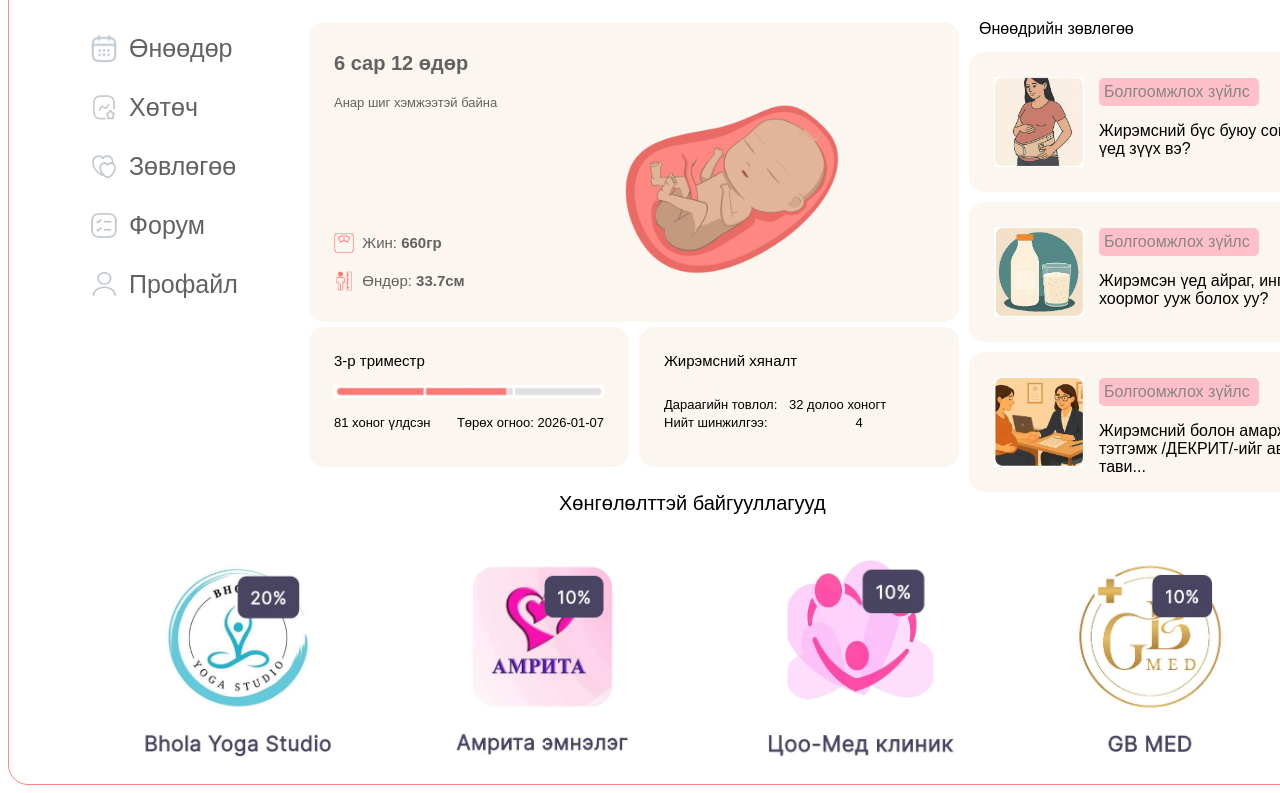
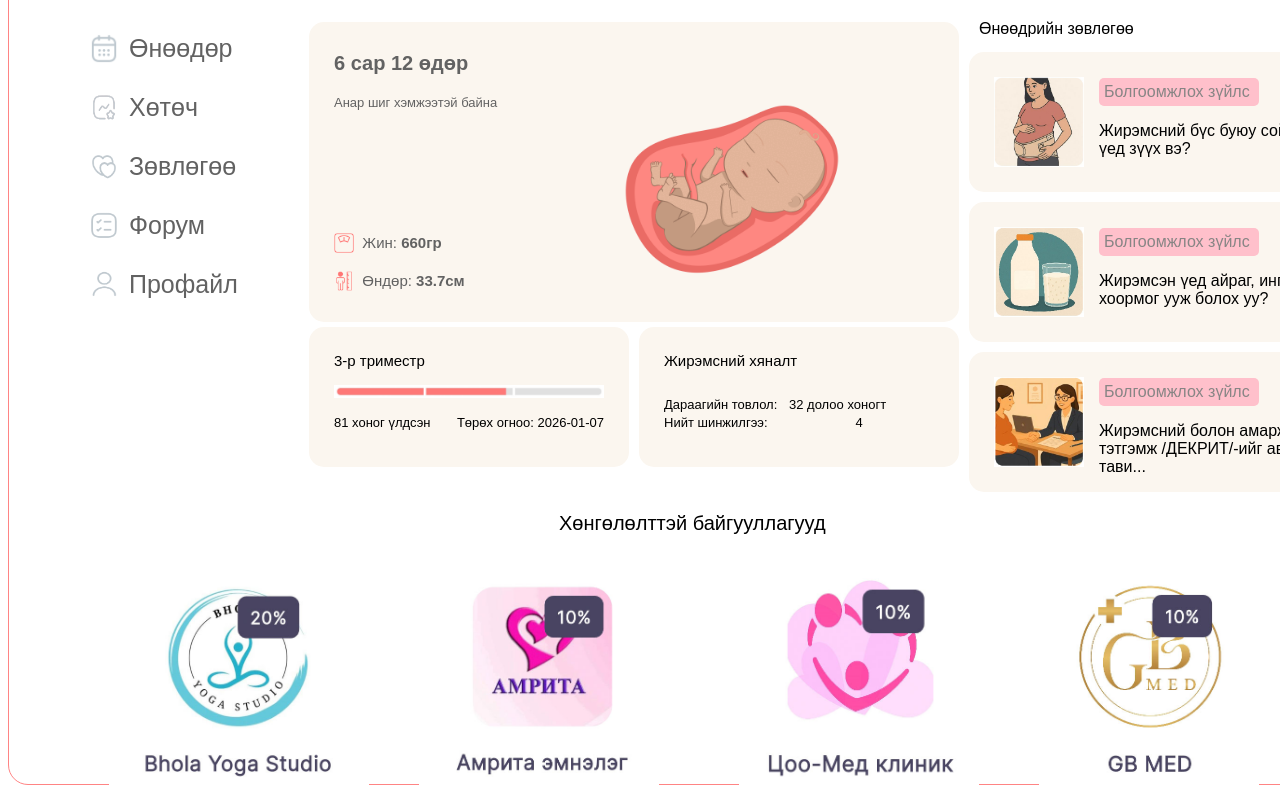
Before and after one commit to jargalasd/eejuud, a plain HTML site: page index.html in a window 1280 px wide. Shown: the part 125-918 px from the top of the page. Drawn offline with Linux system fonts and the light colour scheme; sample sign-in values are in the browser's storage.

Commit message:
update12

```diff
--- a/index.html
+++ b/index.html
@@ -130,7 +130,7 @@
             </div>
         </div>
 
-        <div style="position: relative; width: 800px; top: -330px; left: 550px; font-size: 20px;">
+        <div style="position: relative; width: 800px; top: -310px; left: 550px; font-size: 20px;">
             <p>Хөнгөлөлттэй байгууллагууд</p>
             <img style="position: absolute; width: 260px; float: left; left: -450px; top: 67px;" src="image/bhola.jpg" alt="">
             <img style="position: absolute; width: 240px; float: left; left: -140px; top: 68px;" src="image/amrita.jpg" alt="">
```
